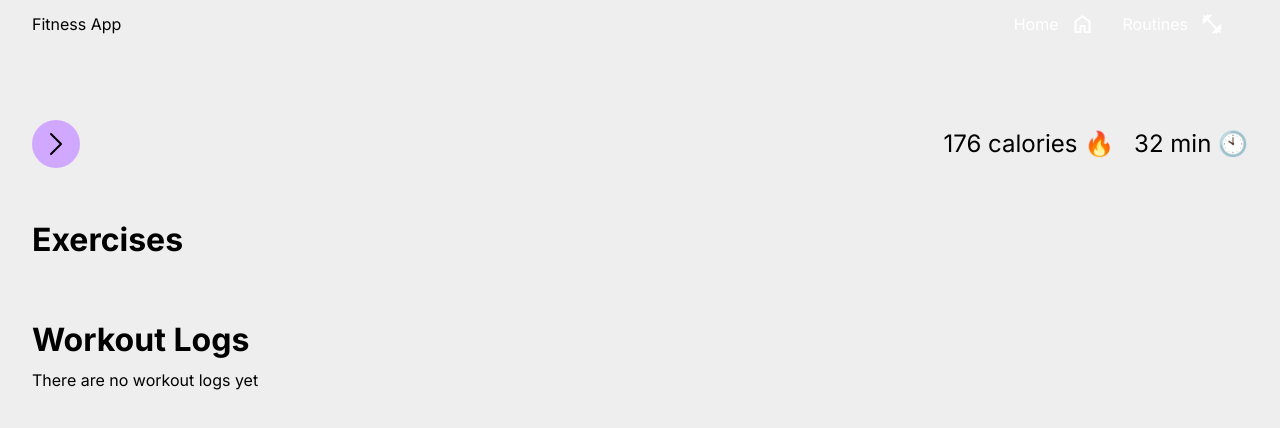
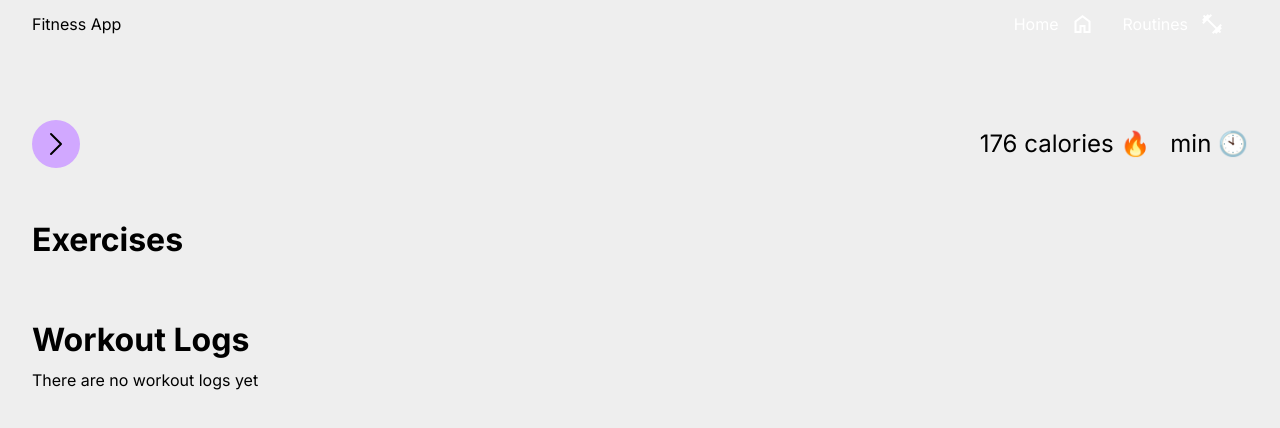
Before and after one commit to carlosquesada24/fitness-app, a Next.js app: page /routines/1 in a window 1280 px wide. Shown: the top 428 px of the page. Built offline with nearby package versions, Linux system fonts and the light colour scheme.

Commit message:
estimatedTime added dinamically on UI

```diff
--- a/app/(modules)/routines/(infrastucture)/(pages)/[id]/page.tsx
+++ b/app/(modules)/routines/(infrastucture)/(pages)/[id]/page.tsx
@@ -53,7 +53,7 @@ const Page = ({ params }: any) => {
 
         <div className='flex flex-col items-end lg:flex-row'>
           <span className='ml-auto lg:mr-5 text-[22px] lg:text-[24px]'>176 calories 🔥</span>
-          <span className='text-[22px] lg:text-[24px]'>32 min 🕙</span>
+          <span className='text-[22px] lg:text-[24px]'>{routine?.estimatedTime} min 🕙</span>
         </div>
       </div>
 
```
